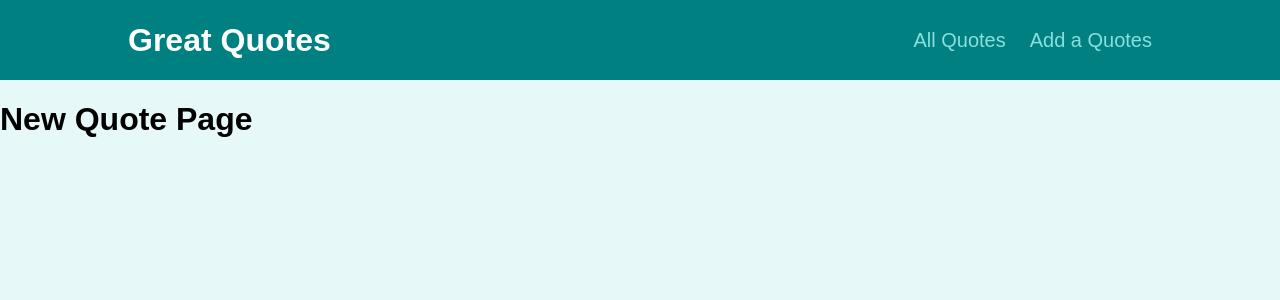
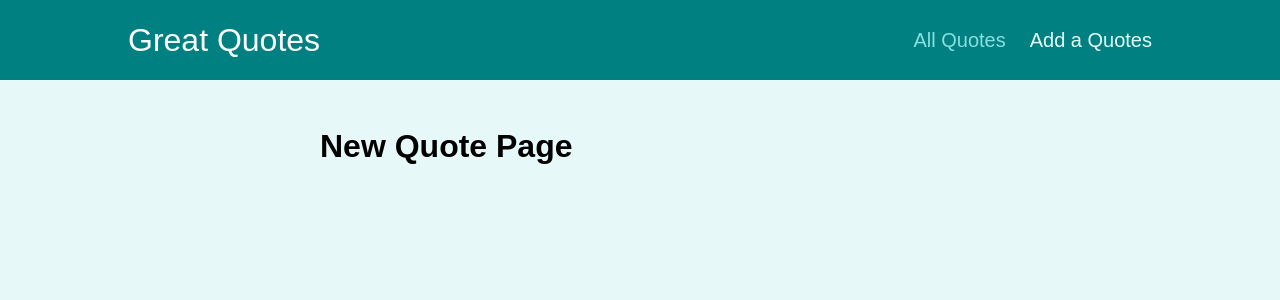
Before and after one commit to huutai1612/react-router, a React (Create React App) app: page /new-quote in a window 1280 px wide. Shown: the top 300 px of the page. Built offline with nearby package versions, Linux system fonts and the light colour scheme.

Commit message:
done create layout and header

```diff
--- a/src/App.js
+++ b/src/App.js
@@ -1,13 +1,12 @@
 import { Route, Switch, Redirect } from 'react-router-dom';
-import MainHeader from './components/layout/MainHeader';
+import Layout from './components/layout/Layout';
 import AllQuotes from './pages/AllQuotes';
 import NewQuote from './pages/NewQuotes';
 import QuoteDetail from './pages/QuoteDetailt';
 
 function App() {
 	return (
-		<div>
-			<MainHeader />
+		<Layout>
 			<Switch>
 				<Route path='/' exact>
 					<Redirect to='/quotes' />
@@ -22,7 +21,7 @@ function App() {
 					<NewQuote />
 				</Route>
 			</Switch>
-		</div>
+		</Layout>
 	);
 }
 
--- /dev/null
+++ b/src/components/layout/Layout.jsx
@@ -0,0 +1,14 @@
+import { Fragment } from 'react';
+import styles from './Layout.module.css';
+import MainHeader from './MainHeader';
+
+const Layout = (props) => {
+	return (
+		<Fragment>
+			<MainHeader />
+			<main className={styles.main}>{props.children}</main>
+		</Fragment>
+	);
+};
+
+export default Layout;
--- a/src/components/layout/MainHeader.js
+++ b/src/components/layout/MainHeader.js
@@ -1,23 +1,27 @@
-import { Link } from 'react-router-dom';
+import { NavLink } from 'react-router-dom';
 import styles from './MainNavigation.module.css';
 
 const MainHeader = (props) => {
 	return (
-		<nav className={styles.nav}>
-			<section className={styles.header}>
-				<div>
-					<h2 className={styles.logo}>Great Quotes</h2>
-				</div>
+		<header className={styles.header}>
+			<div className={styles.logo}>Great Quotes</div>
+			<nav className={styles.nav}>
 				<ul>
 					<li>
-						<Link to='/quotes'> All Quotes</Link>
+						<NavLink activeClassName={styles.active} to='/quotes'>
+							{' '}
+							All Quotes
+						</NavLink>
 					</li>
 					<li>
-						<Link to='/new-quote'> Add a Quotes</Link>
+						<NavLink activeClassName={styles.active} to='/new-quote'>
+							{' '}
+							Add a Quotes
+						</NavLink>
 					</li>
 				</ul>
-			</section>
-		</nav>
+			</nav>
+		</header>
 	);
 };
 
--- a/src/pages/QuoteDetailt.jsx
+++ b/src/pages/QuoteDetailt.jsx
@@ -1,16 +1,17 @@
 import { Fragment } from 'react';
 import { Route } from 'react-router-dom';
 import { useParams } from 'react-router-dom';
-import NewCommentForm from '../components/comments/NewCommentForm';
+import Comments from '../components/comments/Comments';
 
 const QuoteDetail = (props) => {
 	const quoteParam = useParams();
 
 	return (
 		<Fragment>
-			<h1>Detail : {quoteParam.quoteId}</h1>
-			<Route path='/quotes/:quotesId/comments'>
-				<NewCommentForm />
+			<h1>Detail Pages</h1>
+			<p>{quoteParam.quoteId}</p>
+			<Route path={`/quotes/${quoteParam.quoteId}/comments`}>
+				<Comments />
 			</Route>
 		</Fragment>
 	);
```
Also changed, not shown: 1 other file (tests, documents, lock files or other folders).
